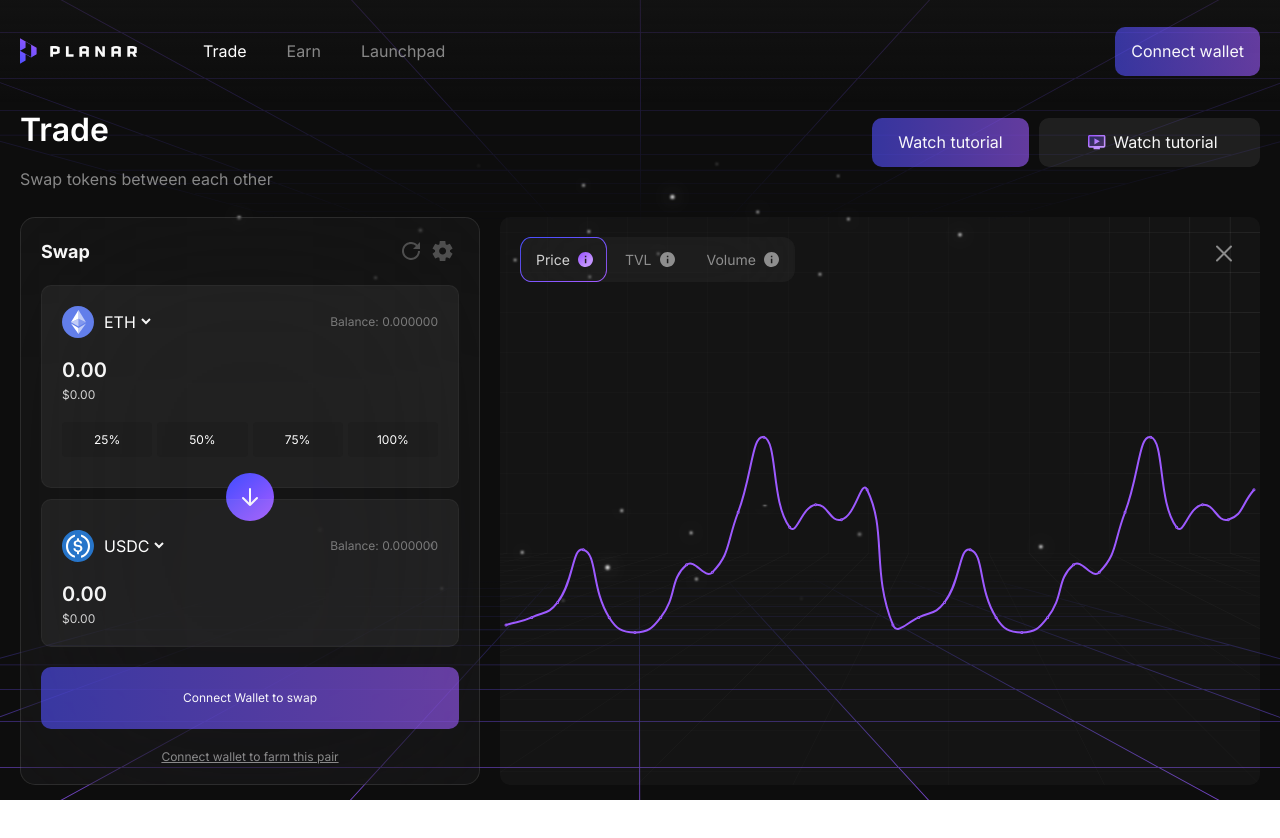
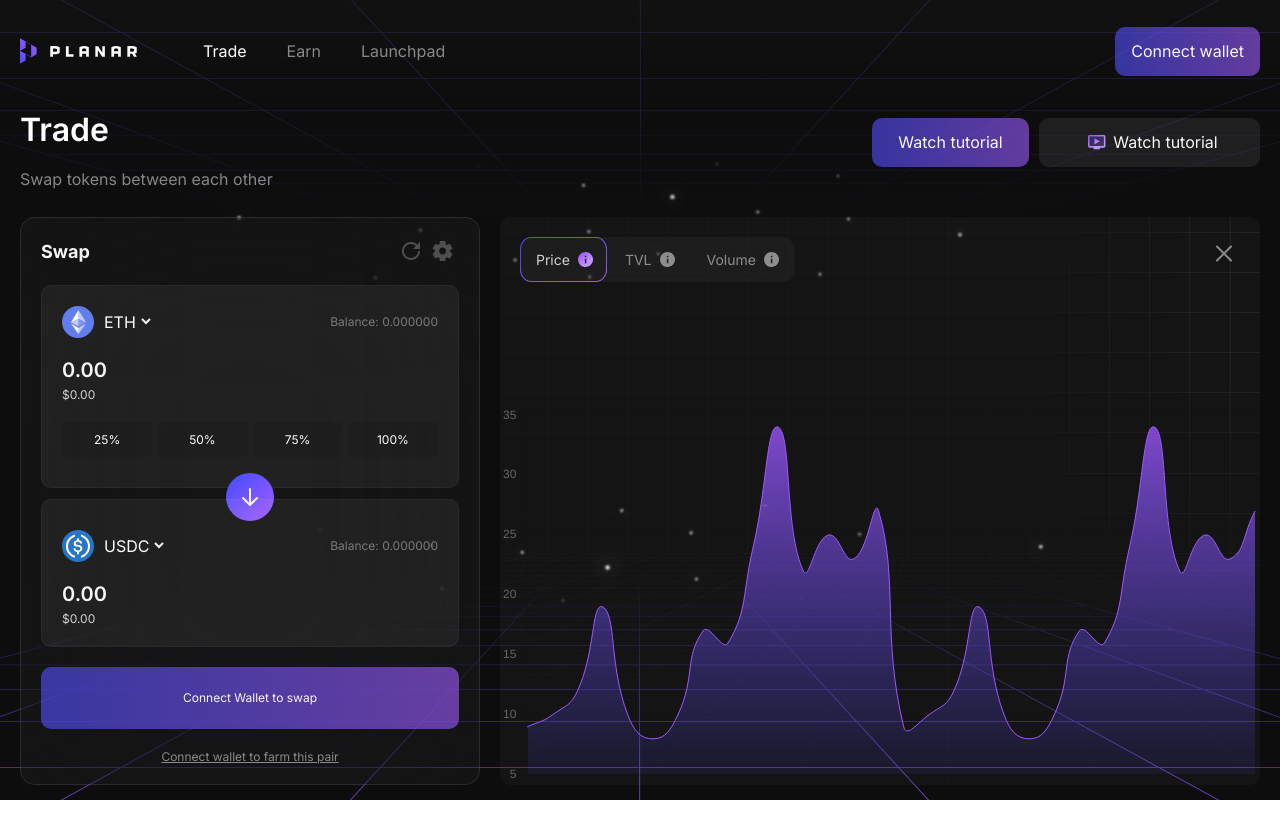
Before and after one commit to Llavrov/planar-web-app, a Next.js app: page / in a window 1280 px wide. Shown: the top 838 px of the page. Built offline with nearby package versions, Linux system fonts and the light colour scheme.

Commit message:
fix chart layout

```diff
--- a/src/ui/components/chart/Chart.tsx
+++ b/src/ui/components/chart/Chart.tsx
@@ -7,12 +7,13 @@ import {
     LineElement,
     Title,
     Tooltip,
-    Legend,
+    Filler,
 } from 'chart.js';
 import { Line } from "react-chartjs-2";
 import {Slider} from "@/ui/components/slider";
 import {CloseIcon} from "@/ui/buttons/close";
 import {ChartBackground} from "@/ui/svg/chartBackground";
+import {externalTooltipHandler} from "@/ui/components/chart/externalTooltipHandler";
 
 ChartJS.register(
     CategoryScale, // x-axis
@@ -21,6 +22,7 @@ ChartJS.register(
     LineElement,
     Title,
     Tooltip,
+    Filler
 );
 
 enum Tabs {
@@ -29,15 +31,34 @@ enum Tabs {
     Volume = 'Volume',
 }
 
+function getGradient() {
+    const canvas = document.getElementById('canvas');
+
+    // @ts-ignore
+    const ctx = canvas?.getContext('2d');
+    const gradient = ctx.createLinearGradient(0, 0, 0, 400);
+    gradient.addColorStop(0, 'rgba(161, 88, 255, 0.82)');
+    gradient.addColorStop(1, 'rgba(78, 79, 255, .03)');
+
+    return gradient;
+}
+
 const options = {
     plugins: {
-        legend: true
+        legend: true,
+        tooltip: {
+            enabled: false,
+            position: 'nearest',
+            external: externalTooltipHandler
+        }
     },
-    elements: {
-        line: {
-            tension: 1,
-            fill: 'bottom'
-        }
+    interaction: {
+        intersect: false,
+        mode: 'index',
+    },
+    hover: {
+        mode: 'y',
+        intersect: true
     },
     scales: {
         y: {
@@ -51,46 +72,44 @@ const options = {
     }
 };
 
-const initialState = {
-    labels: ['01', '02', '03', '04', '05', '06', '07', '08', '09', '10', '11', '12', '13', '14', '15', '01', '02', '03', '04', '05', '06', '07', '08', '09', '10', '11', '12', '13', '14', '15'],
-    datasets: [{
-        data: [9, 10, 12, 19, 10, 8, 10, 17, 16, 24, 34, 22, 25, 23, 27, 9, 10, 12, 19, 10, 8, 10, 17, 16, 24, 34, 22, 25, 23, 27],
-        fill: false,
-        backgroundColor: 'rgba(0,0,0,0.9)',
-        borderColor: '#9D5AFF',
-        borderWidth: 2,
-        tension: 0.5,
-        pointRadius: .5
-    }]
-}
+const LABELS: Array<string> = [];
+LABELS.length = 30;
+LABELS.fill('Mar 7, 2023, 12:53:31 a.m.');
+
+const POINTS = [9, 10, 12, 19, 10, 8, 10, 17, 16, 24, 34, 22, 25, 23, 27, 9, 10, 12, 19, 10, 8, 10, 17, 16, 24, 34, 22, 25, 23, 27];
 
 export function ChartComponent() {
-    const [chartData, setChartData] = useState(initialState);
+    const [chartData, setChartData] = useState<any>({datasets:[]});
 
     const [chartOptions, setChartOptions] = useState(options);
 
     useEffect(() => {
+
         setChartData({
-            labels: ['01', '02', '03', '04', '05', '06', '07', '08', '09', '10', '11', '12', '13', '14', '15', '01', '02', '03', '04', '05', '06', '07', '08', '09', '10', '11', '12', '13', '14', '15'],
+            labels: LABELS,
             datasets: [{
-                    data: [9, 10, 12, 19, 10, 8, 10, 17, 16, 24, 34, 22, 25, 23, 27, 9, 10, 12, 19, 10, 8, 10, 17, 16, 24, 34, 22, 25, 23, 27],
-                    fill: false,
-                    backgroundColor: 'rgba(0,0,0,0.9)',
+                    data: POINTS,
+                    fill: 'start',
+                pointHoverBackgroundColor: '#EC932F',
+                pointHoverBorderColor: '#EC932F',
+                yAxisID: 'y-axis-2',
+                    backgroundColor: getGradient(),
                     borderColor: '#9D5AFF',
-                    borderWidth: 2,
+                    borderWidth: 1,
                     tension: 0.5,
-                    pointRadius: .5
+                    pointRadius: .1
                 }]
         });
         setChartOptions(options);
     }, []);
 
     return (
-        <section className="flex relative items-center justify-center bg-secondary rounded-2 h-full shrink">
+        <section className="flex relative items-end justify-center bg-secondary rounded-2 h-full max-h-[574px] shrink">
             <section className="absolute top-4 left-4 flex justify-between w-[calc(100%-40px)]">
                 <Slider tabs={Tabs} />
                 <CloseIcon onClick={() => ''} />
             </section>
+
             {/* @ts-ignore */}
             <Line id={'canvas'} data={chartData} options={options}/>
             <section className="absolute w-full h-full overflow-hidden -z-[1]">
--- /dev/null
+++ b/src/ui/components/chart/externalTooltipHandler.ts
@@ -0,0 +1,96 @@
+const getOrCreateTooltip = (chart: any) => {
+    let tooltipEl = chart.canvas.parentNode.querySelector('div');
+
+    if (!tooltipEl) {
+        tooltipEl = document.createElement('div');
+        tooltipEl.style.background = 'rgba(0, 0, 0, 0.7)';
+        tooltipEl.style.borderRadius = '3px';
+        tooltipEl.style.color = 'white';
+        tooltipEl.style.opacity = 1;
+        tooltipEl.style.pointerEvents = 'none';
+        tooltipEl.style.position = 'absolute';
+        tooltipEl.style.transform = 'translate(-50%, 0)';
+        tooltipEl.style.transition = 'all .1s ease';
+        tooltipEl.style.minWidth = '180px';
+
+        const table = document.createElement('table');
+        table.style.margin = '0px';
+
+        tooltipEl.appendChild(table);
+        chart.canvas.parentNode.appendChild(tooltipEl);
+    }
+
+    return tooltipEl;
+};
+
+export const externalTooltipHandler = (context: any) => {
+    // Tooltip Element
+    const {chart, tooltip} = context;
+    const tooltipEl = getOrCreateTooltip(chart);
+
+    // Hide if no tooltip
+    if (tooltip.opacity === 0) {
+        tooltipEl.style.opacity = 0;
+        return;
+    }
+
+    // Set Text
+    if (tooltip.body) {
+        const titleLines = tooltip.title || [];
+        const bodyLines = tooltip.body.map((b: any) => b.lines);
+
+        const tableHead = document.createElement('thead');
+
+        titleLines.forEach((title: string) => {
+            const tr = document.createElement('tr');
+            tr.style.borderWidth = '0';
+
+            const th = document.createElement('th');
+            th.style.borderWidth = '0';
+            th.style.fontWeight = '300';
+            th.style.fontSize = '12px';
+            const text = document.createTextNode(title);
+
+            th.appendChild(text);
+            tr.appendChild(th);
+            tableHead.appendChild(tr);
+        });
+
+        const tableBody = document.createElement('tbody');
+        bodyLines.forEach((body: string) => {
+            const tr = document.createElement('tr');
+            tr.style.backgroundColor = 'inherit';
+            tr.style.borderWidth = '0';
+
+            const td = document.createElement('td');
+            td.style.borderWidth = '0';
+            td.style.fontSize = '14px';
+
+            const text = document.createTextNode('Price: ' + body);
+
+            td.appendChild(text);
+            tr.appendChild(td);
+            tableBody.appendChild(tr);
+        });
+
+        const tableRoot = tooltipEl.querySelector('table');
+
+        // Remove old children
+        while (tableRoot.firstChild) {
+            tableRoot.firstChild.remove();
+        }
+
+        // Add new children
+        tableRoot.appendChild(tableHead);
+        tableRoot.appendChild(tableBody);
+    }
+
+    const {offsetLeft: positionX, offsetTop: positionY} = chart.canvas;
+
+    // Display, position, and set styles for font
+    tooltipEl.style.opacity = 1;
+    tooltipEl.style.left = positionX + tooltip.caretX + 'px';
+    tooltipEl.style.top = positionY - 60 + tooltip.caretY + 'px';
+    tooltipEl.style.font = tooltip.options.bodyFont.string;
+    tooltipEl.style.padding = tooltip.options.padding + 'px ' + tooltip.options.padding + 'px';
+};
```
